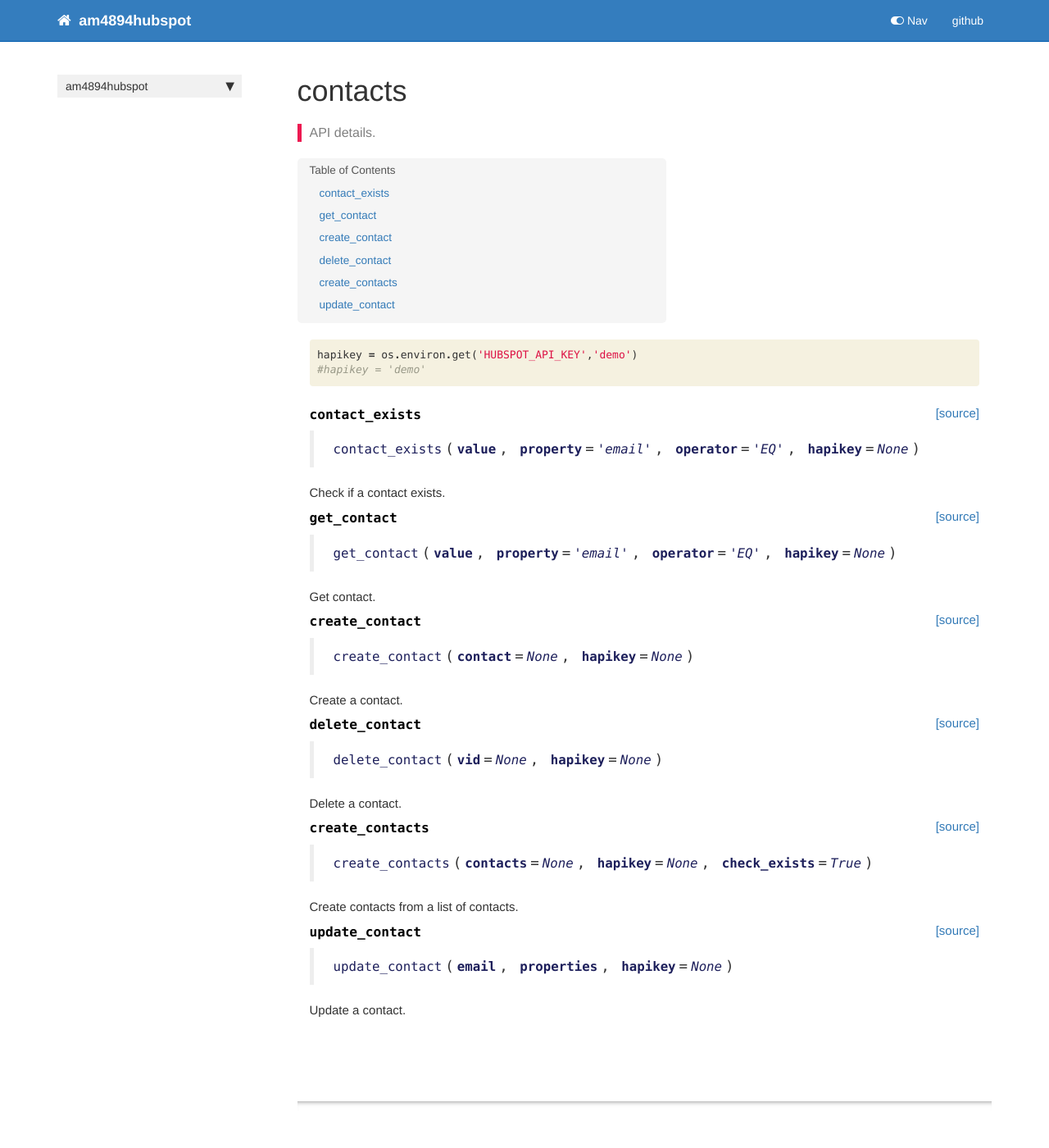
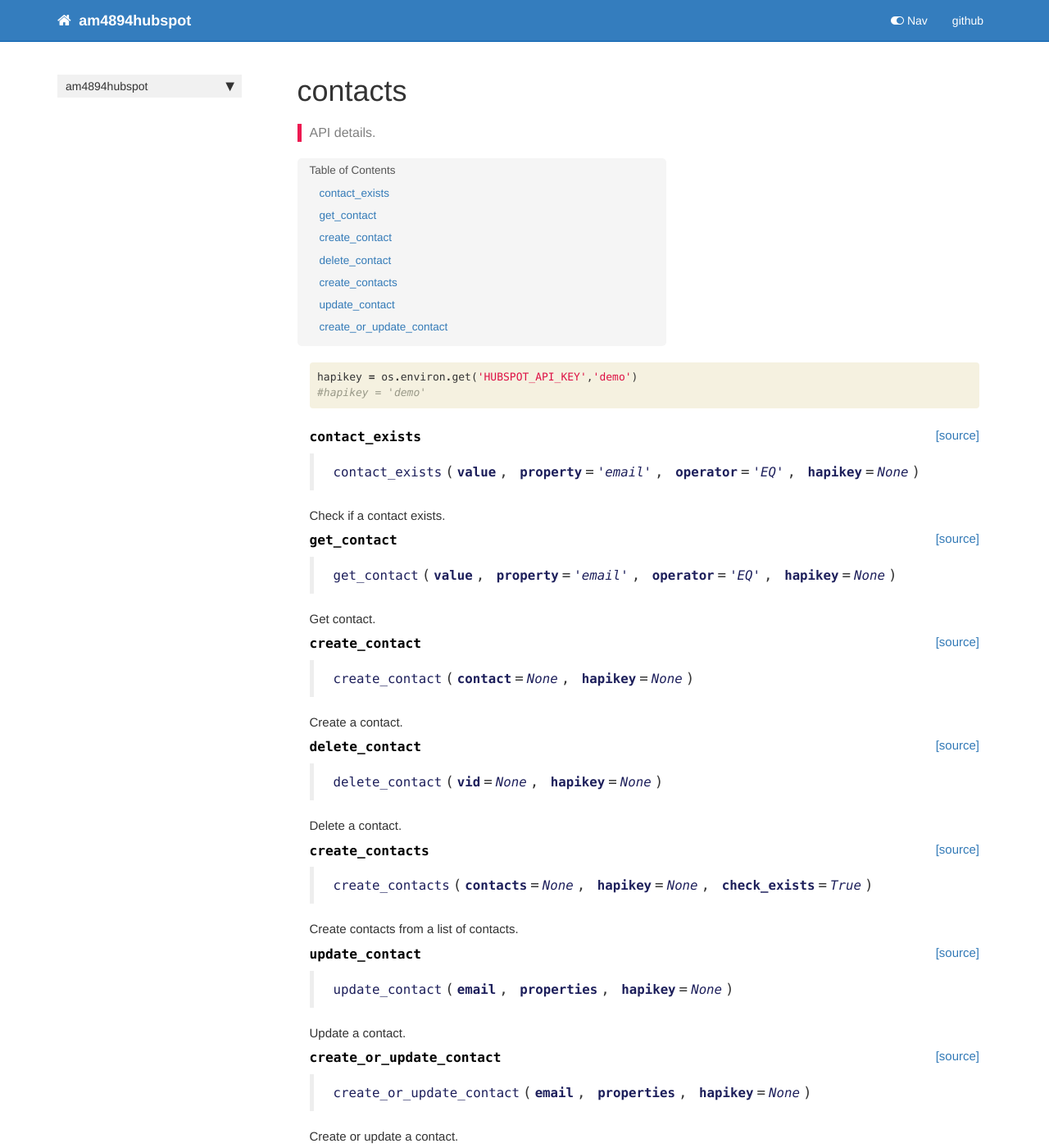
Before and after one commit to andrewm4894/am4894hubspot, a Jekyll site: the page built from docs/contacts.html, in a window 1280 px wide and 1400 px high. Shown: the whole window at 82% size. Built offline with Jekyll 4.4.1, drawn with Linux system fonts in a browser that asks for light colours; nearby versions of some CDN libraries; comment, search, counter and statistics services are not loaded.

Commit message:
add create_or_update_contact()

```diff
--- a/am4894hubspot/__init__.py
+++ b/am4894hubspot/__init__.py
@@ -1 +1 @@
-__version__ = "0.0.12"
+__version__ = "0.0.13"
--- a/am4894hubspot/_nbdev.py
+++ b/am4894hubspot/_nbdev.py
@@ -8,7 +8,8 @@
          "create_contact": "01_contacts.ipynb",
          "delete_contact": "01_contacts.ipynb",
          "create_contacts": "01_contacts.ipynb",
-         "update_contact": "01_contacts.ipynb"}
+         "update_contact": "01_contacts.ipynb",
+         "create_or_update_contact": "01_contacts.ipynb"}
 
 modules = ["search.py",
            "contacts.py"]
--- a/docs/contacts.html
+++ b/docs/contacts.html
@@ -63,7 +63,7 @@
 
 
 <div class="output_markdown rendered_html output_subarea ">
-<h4 id="contact_exists" class="doc_header"><code>contact_exists</code><a href="https://github.com/andrewm4894/am4894hubspot/tree/master/am4894hubspot/contacts.py#L19" class="source_link" style="float:right">[source]</a></h4><blockquote><p><code>contact_exists</code>(<strong><code>value</code></strong>, <strong><code>property</code></strong>=<em><code>'email'</code></em>, <strong><code>operator</code></strong>=<em><code>'EQ'</code></em>, <strong><code>hapikey</code></strong>=<em><code>None</code></em>)</p>
+<h4 id="contact_exists" class="doc_header"><code>contact_exists</code><a href="https://github.com/andrewm4894/am4894hubspot/tree/master/am4894hubspot/contacts.py#L20" class="source_link" style="float:right">[source]</a></h4><blockquote><p><code>contact_exists</code>(<strong><code>value</code></strong>, <strong><code>property</code></strong>=<em><code>'email'</code></em>, <strong><code>operator</code></strong>=<em><code>'EQ'</code></em>, <strong><code>hapikey</code></strong>=<em><code>None</code></em>)</p>
 </blockquote>
 <p>Check if a contact exists.</p>
 
@@ -95,7 +95,7 @@
 
 
 <div class="output_markdown rendered_html output_subarea ">
-<h4 id="get_contact" class="doc_header"><code>get_contact</code><a href="https://github.com/andrewm4894/am4894hubspot/tree/master/am4894hubspot/contacts.py#L34" class="source_link" style="float:right">[source]</a></h4><blockquote><p><code>get_contact</code>(<strong><code>value</code></strong>, <strong><code>property</code></strong>=<em><code>'email'</code></em>, <strong><code>operator</code></strong>=<em><code>'EQ'</code></em>, <strong><code>hapikey</code></strong>=<em><code>None</code></em>)</p>
+<h4 id="get_contact" class="doc_header"><code>get_contact</code><a href="https://github.com/andrewm4894/am4894hubspot/tree/master/am4894hubspot/contacts.py#L35" class="source_link" style="float:right">[source]</a></h4><blockquote><p><code>get_contact</code>(<strong><code>value</code></strong>, <strong><code>property</code></strong>=<em><code>'email'</code></em>, <strong><code>operator</code></strong>=<em><code>'EQ'</code></em>, <strong><code>hapikey</code></strong>=<em><code>None</code></em>)</p>
 </blockquote>
 <p>Get contact.</p>
 
@@ -127,7 +127,7 @@
 
 
 <div class="output_markdown rendered_html output_subarea ">
-<h4 id="create_contact" class="doc_header"><code>create_contact</code><a href="https://github.com/andrewm4894/am4894hubspot/tree/master/am4894hubspot/contacts.py#L55" class="source_link" style="float:right">[source]</a></h4><blockquote><p><code>create_contact</code>(<strong><code>contact</code></strong>=<em><code>None</code></em>, <strong><code>hapikey</code></strong>=<em><code>None</code></em>)</p>
+<h4 id="create_contact" class="doc_header"><code>create_contact</code><a href="https://github.com/andrewm4894/am4894hubspot/tree/master/am4894hubspot/contacts.py#L56" class="source_link" style="float:right">[source]</a></h4><blockquote><p><code>create_contact</code>(<strong><code>contact</code></strong>=<em><code>None</code></em>, <strong><code>hapikey</code></strong>=<em><code>None</code></em>)</p>
 </blockquote>
 <p>Create a contact.</p>
 
@@ -159,7 +159,7 @@
 
 
 <div class="output_markdown rendered_html output_subarea ">
-<h4 id="delete_contact" class="doc_header"><code>delete_contact</code><a href="https://github.com/andrewm4894/am4894hubspot/tree/master/am4894hubspot/contacts.py#L77" class="source_link" style="float:right">[source]</a></h4><blockquote><p><code>delete_contact</code>(<strong><code>vid</code></strong>=<em><code>None</code></em>, <strong><code>hapikey</code></strong>=<em><code>None</code></em>)</p>
+<h4 id="delete_contact" class="doc_header"><code>delete_contact</code><a href="https://github.com/andrewm4894/am4894hubspot/tree/master/am4894hubspot/contacts.py#L78" class="source_link" style="float:right">[source]</a></h4><blockquote><p><code>delete_contact</code>(<strong><code>vid</code></strong>=<em><code>None</code></em>, <strong><code>hapikey</code></strong>=<em><code>None</code></em>)</p>
 </blockquote>
 <p>Delete a contact.</p>
 
@@ -191,7 +191,7 @@
 
 
 <div class="output_markdown rendered_html output_subarea ">
-<h4 id="create_contacts" class="doc_header"><code>create_contacts</code><a href="https://github.com/andrewm4894/am4894hubspot/tree/master/am4894hubspot/contacts.py#L96" class="source_link" style="float:right">[source]</a></h4><blockquote><p><code>create_contacts</code>(<strong><code>contacts</code></strong>=<em><code>None</code></em>, <strong><code>hapikey</code></strong>=<em><code>None</code></em>, <strong><code>check_exists</code></strong>=<em><code>True</code></em>)</p>
+<h4 id="create_contacts" class="doc_header"><code>create_contacts</code><a href="https://github.com/andrewm4894/am4894hubspot/tree/master/am4894hubspot/contacts.py#L97" class="source_link" style="float:right">[source]</a></h4><blockquote><p><code>create_contacts</code>(<strong><code>contacts</code></strong>=<em><code>None</code></em>, <strong><code>hapikey</code></strong>=<em><code>None</code></em>, <strong><code>check_exists</code></strong>=<em><code>True</code></em>)</p>
 </blockquote>
 <p>Create contacts from a list of contacts.</p>
 
@@ -223,7 +223,7 @@
 
 
 <div class="output_markdown rendered_html output_subarea ">
-<h4 id="update_contact" class="doc_header"><code>update_contact</code><a href="https://github.com/andrewm4894/am4894hubspot/tree/master/am4894hubspot/contacts.py#L123" class="source_link" style="float:right">[source]</a></h4><blockquote><p><code>update_contact</code>(<strong><code>email</code></strong>, <strong><code>properties</code></strong>, <strong><code>hapikey</code></strong>=<em><code>None</code></em>)</p>
+<h4 id="update_contact" class="doc_header"><code>update_contact</code><a href="https://github.com/andrewm4894/am4894hubspot/tree/master/am4894hubspot/contacts.py#L124" class="source_link" style="float:right">[source]</a></h4><blockquote><p><code>update_contact</code>(<strong><code>email</code></strong>, <strong><code>properties</code></strong>, <strong><code>hapikey</code></strong>=<em><code>None</code></em>)</p>
 </blockquote>
 <p>Update a contact.</p>
 
@@ -237,4 +237,36 @@
 </div>
     {% endraw %}
 
+    {% raw %}
+
+<div class="cell border-box-sizing code_cell rendered">
+
 </div>
+    {% endraw %}
+
+    {% raw %}
+
+<div class="cell border-box-sizing code_cell rendered">
+
+<div class="output_wrapper">
+<div class="output">
+
+<div class="output_area">
+
+
+<div class="output_markdown rendered_html output_subarea ">
+<h4 id="create_or_update_contact" class="doc_header"><code>create_or_update_contact</code><a href="https://github.com/andrewm4894/am4894hubspot/tree/master/am4894hubspot/contacts.py#L149" class="source_link" style="float:right">[source]</a></h4><blockquote><p><code>create_or_update_contact</code>(<strong><code>email</code></strong>, <strong><code>properties</code></strong>, <strong><code>hapikey</code></strong>=<em><code>None</code></em>)</p>
+</blockquote>
+<p>Create or update a contact.</p>
+
+</div>
+
+</div>
+
+</div>
+</div>
+
+</div>
+    {% endraw %}
+
+</div>
```
Also changed, not shown: am4894hubspot/contacts.py (+22 -1 lines), 2 other files.
